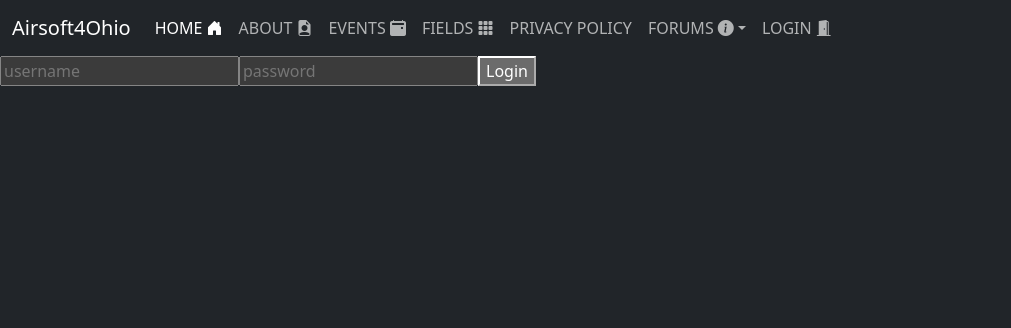
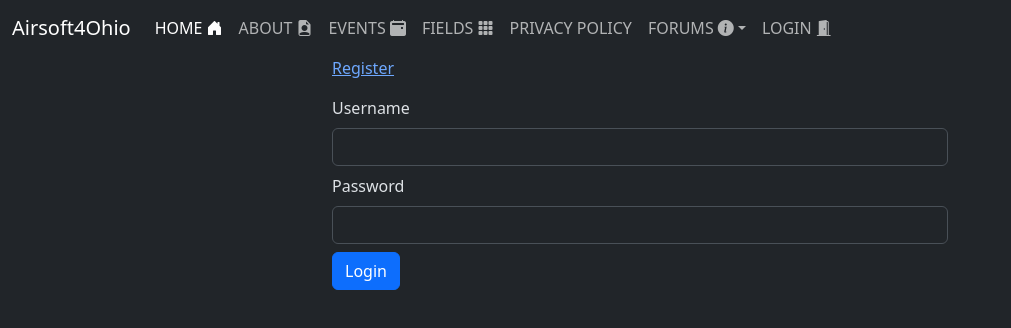
Before and after one commit to TimeCrunch101/airsoft4ohio.com, a Vue app in the folder client/: page /login in a window 1280 px wide. Shown: the top 328 px of the page, without its empty margins (0-1011 px from the left). Built offline with nearby package versions, Linux system fonts and the light colour scheme.

Commit message:
refactoring login/register views

```diff
--- a/client/src/views/LoginView.vue
+++ b/client/src/views/LoginView.vue
@@ -4,9 +4,11 @@
 import { useRouter } from "vue-router"
 import { useAuthStore } from '../stores/auth';
 import MFAEnroll from '../components/MFAEnroll.vue';
+import Loading from '../components/Loading.vue';
 const auth = useAuthStore()
 const router = useRouter()
 
+const loading = ref(false)
 const form = ref({
   username: null,
   password: null,
@@ -25,10 +27,12 @@
 const set = reactive({
   needSecondFactor,
   error,
-  enrollMFA
+  enrollMFA,
+  loading
 })
 
 const login = () => {
+  set.loading = true
   axios.post("/api/login",{
     username: form.value.username,
     password: form.value.password,
@@ -48,11 +52,15 @@
       alert("Something expected happened, please refresh and try again.")
     }
   }).catch((err) => {
-    alert(err.response.data)
+    console.log(err.response.data)
+    alert("Unsuccessful login attempt, please try again.")
+  }).finally(() => {
+    set.loading = false
   })
 }
 
 const verifyMFA = (totp) => {
+  set.loading = true
   axios.post("/api/verify-mfa-enrollment",{
     username: form.value.username,
     password: form.value.password,
@@ -62,26 +70,39 @@
     router.push("/")
   }).catch((err) => {
     alert(err.response.data)
+  }).finally(() => {
+    set.loading = false
   })
 }
 
 </script>
 
 <template>
-  <p v-if="error.show" class="danger">{{ error.message }}</p>
+  <Loading :loading="loading"/>
+  <div class="container max">
+    <div class="mb-3 d-flex gap-1">
+      <router-link to="/register">Register</router-link>
+      <span v-if="error.show" class="text-danger">{{ error.message }}</span>
+    </div>
 
-<form @submit.prevent="login()">
-  <input type="text" name="username" id="username" v-model="form.username" placeholder="username">
-  <input type="password" name="password" id="password" v-model="form.password" placeholder="password">
-  <input v-if="needSecondFactor" type="text" name="totp" id="totp" v-model="form.totp" placeholder="TOTP">
-  <button type="submit">Login</button>
-</form>
+  <form @submit.prevent="login()">
+    <label for="username" class="form-label">Username</label>
+    <input class="form-control mb-2" type="text" name="username" id="username" v-model="form.username">
+    <label for="password" class="form-label">Password</label>
+    <input class="form-control mb-2" type="password" name="password" id="password" v-model="form.password">
+    <input v-if="needSecondFactor" type="text" name="totp" id="totp" v-model="form.totp" placeholder="TOTP">
+    <button class="btn btn-primary" type="submit">Login</button>
+  </form>
 
-<MFAEnroll v-if="enrollMFA.status" @verify-mfa="verifyMFA($event)" :userSecret="enrollMFA.userSecret" :qrcode="enrollMFA.qrcode"/>
+  <MFAEnroll v-if="enrollMFA.status" @verify-mfa="verifyMFA($event)" :userSecret="enrollMFA.userSecret" :qrcode="enrollMFA.qrcode"/>
+  </div>
 
 </template>
 
 
 <style scoped>
+.max {
+  max-width: 50%;
+}
 
 </style>
--- a/client/src/views/RegisterView.vue
+++ b/client/src/views/RegisterView.vue
@@ -2,9 +2,10 @@
 import axios from 'axios'
 import { ref, computed, reactive } from 'vue';
 import { useRouter } from "vue-router"
+import Loading from '../components/Loading.vue';
 
 const router = useRouter()
-
+const loading = ref(false)
 const form = ref({
     username: null,
     email: null,
@@ -13,7 +14,8 @@
 })
 const errorMessage = ref(null)
 const set = reactive({
-    errorMessage
+    errorMessage,
+    loading
 })
 
 
@@ -35,23 +37,21 @@
 
 const register = () => {
     if (!errorMessage.value) {
+        set.loading = true
         axios.put("/api/register",{
             username: form.value.username,
             email: form.value.email,
             password: form.value.password,
         }).then((res) => {
             if (res.data.success) {
+                alert("Account Created")
                 router.push("/login")
             }
         }).catch((err) => {
-            console.error(`
-            ${err.response.data.error}
-            ${err.response.data.cause}
-            `)
-            alert(`
-            ${err.response.data.error}
-            ${err.response.data.cause}
-            `)
+            console.error(err.response.data.error)
+            alert(err.response.data.error)
+        }).finally(() => {
+            set.loading = false
         })
     } else {
         alert("Fix your errors first")
@@ -70,6 +70,7 @@
 
 
 <template>
+    <Loading :loading="loading"/>
 
 
 <div class="container">
```
